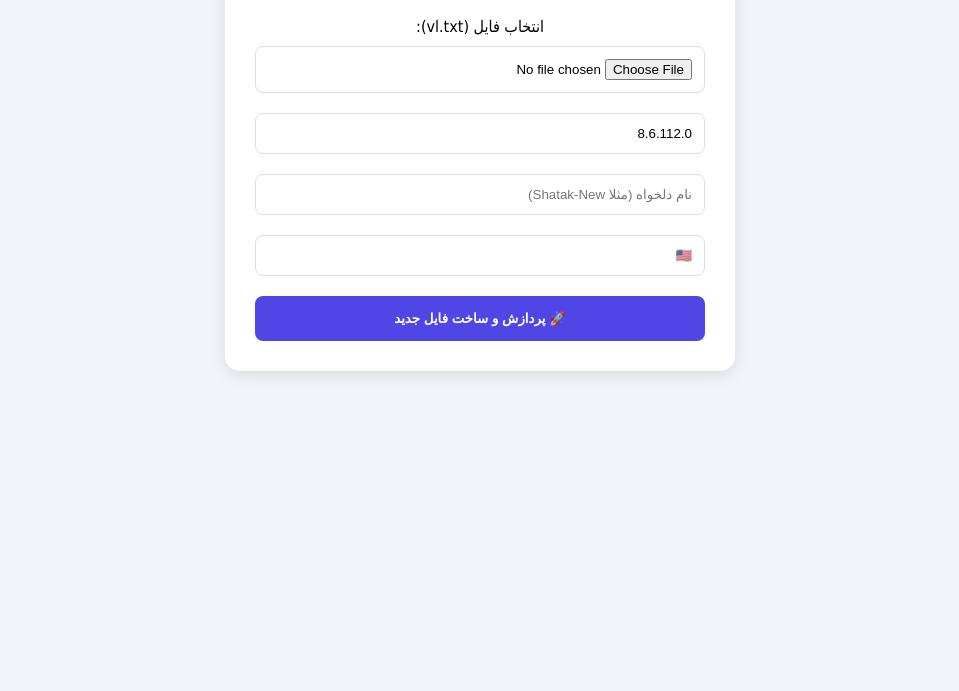
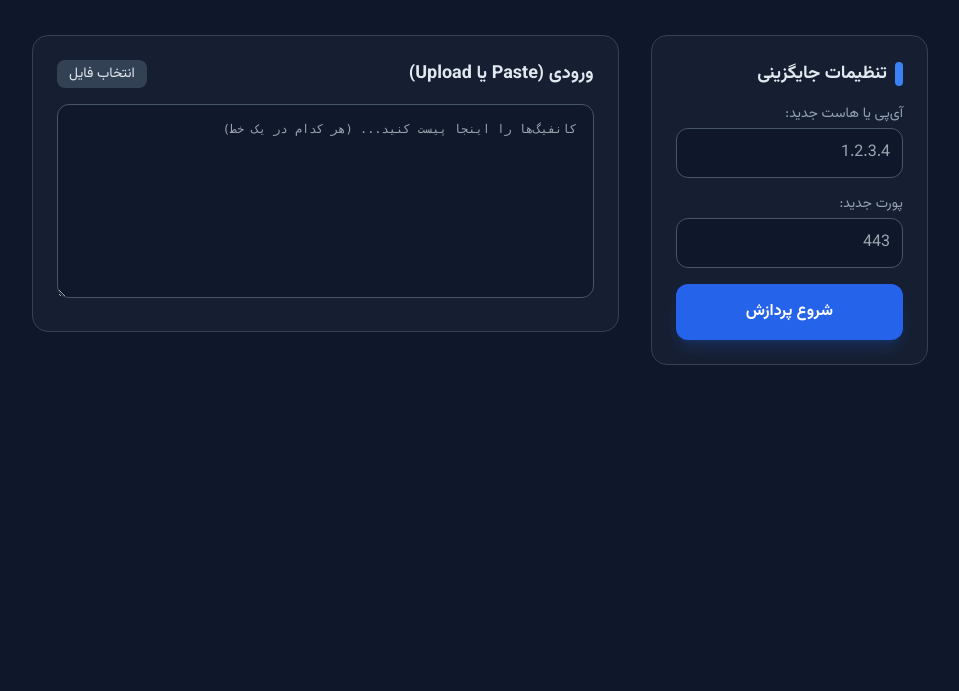
Before and after one commit to MojtabaMirbaqeri/V2, a plain HTML site: page index.html in a window 1280 px wide. Shown: the part 109-800 px from the top of the page, without its empty margins (160-1119 px from the left). Drawn offline with nearby package versions, Linux system fonts and the light colour scheme.

Commit message:
Rename title and update layout for V2Ray editor

```diff
--- a/index.html
+++ b/index.html
@@ -3,106 +3,172 @@
 <head>
     <meta charset="UTF-8">
     <meta name="viewport" content="width=device-width, initial-scale=1.0">
-    <title>VLESS Config Fixer</title>
+    <title>V2Ray Bulk Editor</title>
+    <script src="https://cdn.tailwindcss.com"></script>
+    <link href="https://fonts.googleapis.com/css2?family=Vazirmatn:wght@400;700&display=swap" rel="stylesheet">
     <style>
-        :root { --p: #4f46e5; --bg: #f1f5f9; }
-        body { font-family: tahoma; background: var(--bg); display: flex; justify-content: center; padding: 20px; }
-        .card { background: white; padding: 30px; border-radius: 15px; box-shadow: 0 4px 15px rgba(0,0,0,0.1); width: 100%; max-width: 450px; text-align: center; }
-        h2 { color: var(--p); margin-bottom: 20px; }
-        input { width: 100%; padding: 12px; margin: 10px 0; border: 1px solid #ddd; border-radius: 8px; box-sizing: border-box; }
-        button { width: 100%; padding: 15px; background: var(--p); color: white; border: none; border-radius: 8px; cursor: pointer; font-weight: bold; margin-top: 10px; }
-        button:hover { background: #4338ca; }
-        #status { margin-top: 15px; padding: 10px; display: none; border-radius: 8px; font-size: 14px; }
-        .success { background: #dcfce7; color: #166534; border: 1px solid #bbf7d0; }
-        .download-btn { background: #22c55e; text-decoration: none; display: block; color: white; padding: 12px; border-radius: 8px; margin-top: 10px; }
+        body { font-family: 'Vazirmatn', sans-serif; scroll-behavior: smooth; }
+        .custom-scrollbar::-webkit-scrollbar { width: 6px; }
+        .custom-scrollbar::-webkit-scrollbar-thumb { background: #475569; border-radius: 10px; }
     </style>
 </head>
-<body>
+<body class="bg-[#0f172a] text-slate-200 min-h-screen p-4 md:p-8">
 
-<div class="card">
-    <h2>ویرایشگر کانفیگ VLESS</h2>
+    <div class="max-w-4xl mx-auto">
+        <div class="text-center mb-10">
+            <h1 class="text-3xl md:text-4xl font-bold text-transparent bg-clip-text bg-gradient-to-r from-blue-400 to-emerald-400 mb-2">
+                ویرایشگر دسته‌جمعی V2Ray
+            </h1>
+            <p class="text-slate-400">تغییر آدرس و پورت صدها کانفیگ در چند ثانیه</p>
+        </div>
 
-    <label>انتخاب فایل (vl.txt):</label>
-    <input type="file" id="fileInput" accept=".txt">
+        <div class="grid grid-cols-1 lg:grid-cols-3 gap-8">
 
-    <input type="text" id="newIp" placeholder="آی‌پی جدید (مثلا 8.6.112.0)" value="8.6.112.0">
-    <input type="text" id="newName" placeholder="نام دلخواه (مثلا Shatak-New)">
-    <input type="text" id="flag" placeholder="پرچم (🇺🇸)" value="🇺🇸">
+            <div class="lg:col-span-1 space-y-6">
+                <div class="bg-slate-800/50 p-6 rounded-2xl border border-slate-700 backdrop-blur-sm">
+                    <h2 class="text-lg font-semibold mb-4 flex items-center gap-2">
+                        <span class="w-2 h-6 bg-blue-500 rounded-full"></span>
+                        تنظیمات جایگزینی
+                    </h2>
 
-    <button onclick="processFile()">🚀 پردازش و ساخت فایل جدید</button>
+                    <div class="space-y-4">
+                        <div>
+                            <label class="block text-sm text-slate-400 mb-1">آی‌پی یا هاست جدید:</label>
+                            <input type="text" id="newHost" class="w-full bg-slate-900 border border-slate-600 rounded-xl p-3 focus:ring-2 focus:ring-blue-500 outline-none transition-all" placeholder="1.2.3.4">
+                        </div>
+                        <div>
+                            <label class="block text-sm text-slate-400 mb-1">پورت جدید:</label>
+                            <input type="number" id="newPort" class="w-full bg-slate-900 border border-slate-600 rounded-xl p-3 focus:ring-2 focus:ring-blue-500 outline-none" placeholder="443">
+                        </div>
+                        <button onclick="processBulk()" class="w-full bg-blue-600 hover:bg-blue-500 text-white font-bold py-4 rounded-xl transition-all transform hover:scale-[1.02] active:scale-95 shadow-lg shadow-blue-600/20">
+                            شروع پردازش
+                        </button>
+                    </div>
+                </div>
 
-    <div id="status"></div>
-    <div id="dlContainer"></div>
+                <div id="stats" class="hidden bg-emerald-900/20 p-4 rounded-2xl border border-emerald-500/30">
+                    <p class="text-sm text-emerald-400">تعداد پردازش موفق: <span id="successCount">0</span></p>
+                </div>
+            </div>
+
+            <div class="lg:col-span-2 space-y-6">
+                <div class="bg-slate-800/50 p-6 rounded-2xl border border-slate-700">
+                    <div class="flex justify-between items-center mb-4">
+                        <label class="text-lg font-semibold">ورودی (Paste یا Upload)</label>
+                        <input type="file" id="fileInput" class="hidden" accept=".txt,.conf">
+                        <button onclick="document.getElementById('fileInput').click()" class="text-sm bg-slate-700 hover:bg-slate-600 px-3 py-1 rounded-lg transition-colors">
+                            انتخاب فایل
+                        </button>
+                    </div>
+                    <textarea id="bulkInput" rows="10" class="w-full bg-slate-900/80 border border-slate-600 rounded-xl p-4 text-xs font-mono custom-scrollbar focus:ring-1 focus:ring-slate-500 outline-none" placeholder="کانفیگ‌ها را اینجا پیست کنید... (هر کدام در یک خط)"></textarea>
+                </div>
+
+                <div id="resultBox" class="hidden bg-slate-800/50 p-6 rounded-2xl border border-slate-700 animate-in fade-in duration-500">
+                    <div class="flex justify-between items-center mb-4">
+                        <label class="text-lg font-semibold text-emerald-400">خروجی نهایی</label>
+                        <button onclick="downloadAll()" class="bg-emerald-600 hover:bg-emerald-500 text-white px-6 py-2 rounded-xl font-bold transition-colors">
+                            دانلود فایل جدید
+                        </button>
+                    </div>
+                    <textarea id="bulkOutput" rows="8" readonly class="w-full bg-slate-900/50 border border-slate-700 rounded-xl p-4 text-xs font-mono text-slate-400 custom-scrollbar outline-none"></textarea>
+                </div>
+            </div>
+
+        </div>
     </div>
 
     <script>
-    function processFile() {
-        const fileInput = document.getElementById('fileInput');
-        const newIp = document.getElementById('newIp').value.trim();
-        const newName = document.getElementById('newName').value.trim() || "Config";
-        const flag = document.getElementById('flag').value.trim();
-        const status = document.getElementById('status');
-        const dlContainer = document.getElementById('dlContainer');
+        // خواندن فایل در صورت آپلود
+        document.getElementById('fileInput').addEventListener('change', function(e) {
+            const file = e.target.files[0];
+            if (!file) return;
+            const reader = new FileReader();
+            reader.onload = (e) => {
+                document.getElementById('bulkInput').value = e.target.result;
+            };
+            reader.readAsText(file);
+        });
 
-        if (!fileInput.files[0]) {
-            alert("لطفاً فایل را انتخاب کنید");
+        function processBulk() {
+            const inputText = document.getElementById('bulkInput').value.trim();
+            const newHost = document.getElementById('newHost').value.trim();
+            const newPort = document.getElementById('newPort').value.trim();
+
+            if (!inputText || !newHost || !newPort) {
+                alert("لطفاً هم تنظیمات (Host/Port) و هم لیست کانفیگ‌ها را وارد کنید.");
                 return;
             }
 
-        const reader = new FileReader();
-        reader.onload = function(e) {
-            const content = e.target.result;
-            const lines = content.split(/\r?\n/);
+            const lines = inputText.split(/\r?\n/);
             let results = [];
-            let count = 0;
+            let successCount = 0;
 
-            lines.forEach((line) => {
-                if (line.includes('vless://') && line.includes('type=ws')) {
+            lines.forEach(line => {
+                const config = line.trim();
+                if (!config) return;
+
                 try {
-                        // پیدا کردن شروع لینک اصلی
-                        let startIndex = line.indexOf('vless://');
-                        let config = line.substring(startIndex);
+                    if (config.startsWith('vmess://')) {
+                        // VMESS Processing
+                        let base64Part = config.replace('vmess://', '');
+                        let jsonStr = atob(base64Part);
+                        let jsonObj = JSON.parse(jsonStr);
+                        jsonObj.add = newHost;
+                        jsonObj.port = parseInt(newPort);
+                        results.push('vmess://' + btoa(JSON.stringify(jsonObj)));
+                        successCount++;
+                    }
+                    else if (config.startsWith('vless://') || config.startsWith('trojan://') || config.startsWith('ss://')) {
+                        // URI Based Processing
+                        // ساختار: protocol://uuid@host:port?params#name
+                        let protocol = config.split('://')[0];
+                        let remainder = config.split('://')[1];
 
-                        // تفکیک بخش‌ها
-                        let [mainPart, remarkPart] = config.split('#');
-                        let [uuidPart, rest] = mainPart.split('@');
-                        let [addressPart, paramsPart] = rest.split('?');
+                        let atIndex = remainder.indexOf('@');
+                        let partBeforeAt = remainder.substring(0, atIndex + 1);
+                        let partAfterAt = remainder.substring(atIndex + 1);
 
-                        // تغییر آی‌پی و پورت
-                        let newAddress = `${newIp}:443`;
+                        // پیدا کردن جداکننده بعد از پورت (مثل ? یا # یا انتهای خط)
+                        let nextSeparatorIndex = partAfterAt.search(/[\?#]/);
+                        let addressSection = nextSeparatorIndex === -1 ? partAfterAt : partAfterAt.substring(0, nextSeparatorIndex);
+                        let paramsSection = nextSeparatorIndex === -1 ? "" : partAfterAt.substring(nextSeparatorIndex);
 
-                        // ساخت نام جدید
-                        count++;
-                        let finalRemark = `${newName} ${count} ${flag}`;
-
-                        // سرهم کردن مجدد
-                        let newLine = `${uuidPart}@${newAddress}?${paramsPart}#${encodeURIComponent(finalRemark)}`;
-                        results.push(newLine);
-                    } catch (err) {
-                        console.error("Error parsing line:", err);
+                        // ساخت آدرس جدید
+                        let newAddressSection = `${newHost}:${newPort}`;
+                        results.push(`${protocol}://${partBeforeAt}${newAddressSection}${paramsSection}`);
+                        successCount++;
+                    } else {
+                        results.push(config); // اگر فرمت ناشناس بود خود خط را برگردان
                     }
+                } catch (e) {
+                    console.error("خطا در پردازش خط:", line);
+                    results.push(config); // در صورت خطا اصل خط را نگه دار
                 }
             });
 
-            if (results.length > 0) {
-                showDownload(results.join('\n'));
-                status.innerHTML = `✅ تعداد ${results.length} کانفیگ WebSocket اصلاح شد.`;
-                status.className = "success";
-                status.style.display = "block";
-            } else {
-                alert("هیچ کانفیگ WebSocket در فایل پیدا نشد!");
-            }
-        };
-        reader.readAsText(fileInput.files[0]);
+            // نمایش نتایج
+            document.getElementById('bulkOutput').value = results.join('\n');
+            document.getElementById('resultBox').classList.remove('hidden');
+            document.getElementById('stats').classList.remove('hidden');
+            document.getElementById('successCount').innerText = successCount;
+
+            // اسکرول به پایین برای دیدن نتیجه
+            window.scrollTo({ top: document.body.scrollHeight, behavior: 'smooth' });
         }
 
-    function showDownload(data) {
-        const blob = new Blob([data], { type: 'text/plain' });
-        const url = URL.createObjectURL(blob);
-        const dlContainer = document.getElementById('dlContainer');
-        dlContainer.innerHTML = `<a href="${url}" download="Clean_Configs.txt" class="download-btn">📥 دانلود فایل (Clean_Configs.txt)</a>`;
+        function downloadAll() {
+            const content = document.getElementById('bulkOutput').value;
+            const blob = new Blob([content], { type: 'text/plain' });
+            const url = window.URL.createObjectURL(blob);
+            const a = document.createElement('a');
+            const timestamp = new Date().getTime();
+            a.href = url;
+            a.download = `configs_modified_${timestamp}.txt`;
+            document.body.appendChild(a);
+            a.click();
+            window.URL.revokeObjectURL(url);
+            document.body.removeChild(a);
         }
     </script>
-
 </body>
 </html>
```
Lines whose indentation alone changed are shown as unchanged.
